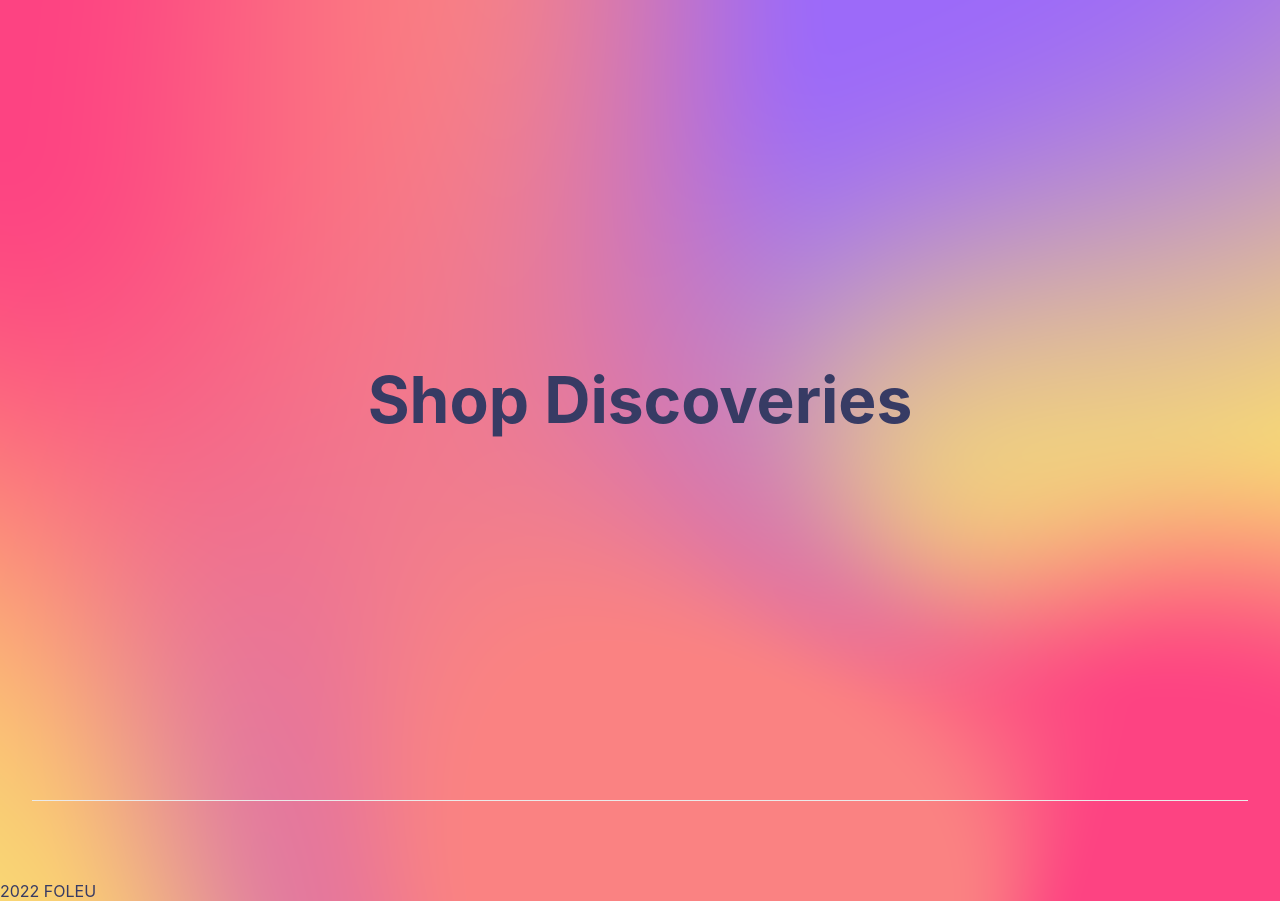
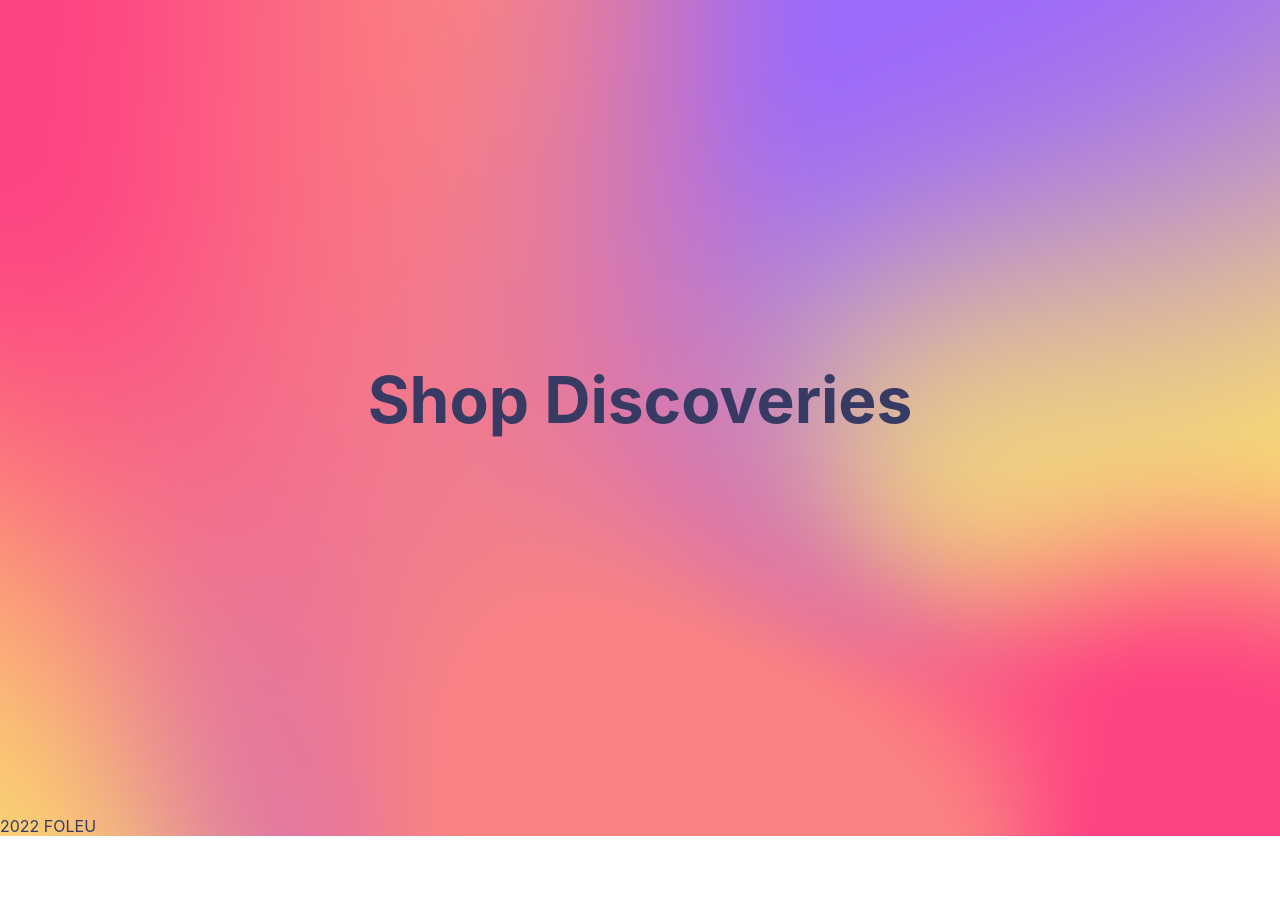
Before and after one commit to rigole/NextJS-Projects, a Next.js app in the folder shop-discoveries/: page / in a window 1280 px wide. After the commit the page ends 836 px from the top, so only its background shows below. Built offline with nearby package versions, Linux system fonts and the light colour scheme.

Commit message:
setting things for Background 2

```diff
--- a/shop-discoveries/pages/index.js
+++ b/shop-discoveries/pages/index.js
@@ -15,10 +15,6 @@ export default function Home() {
       <main className={styles.main}>
         <h1 className={styles.title}>Shop Discoveries</h1>
       </main>
-
-      <footer className={styles.footer}>
-
-      </footer>
     </div>
   )
 }
--- a/shop-discoveries/styles/Home.module.css
+++ b/shop-discoveries/styles/Home.module.css
@@ -10,22 +10,6 @@
   flex-direction: column;
   justify-content: center;
   align-items: center;
-}
-
-.footer {
-  display: flex;
-  flex: 1;
-  padding: 2rem 0;
-  border-top: 1px solid #eaeaea;
-  justify-content: center;
-  align-items: center;
-}
-
-.footer a {
-  display: flex;
-  justify-content: center;
-  align-items: center;
-  flex-grow: 1;
 }
 
 .title a {
@@ -117,9 +101,6 @@
 
 @media (prefers-color-scheme: dark) {
   .card,
-  .footer {
-    border-color: #222;
-  }
   .code {
     background: #111;
   }
```
